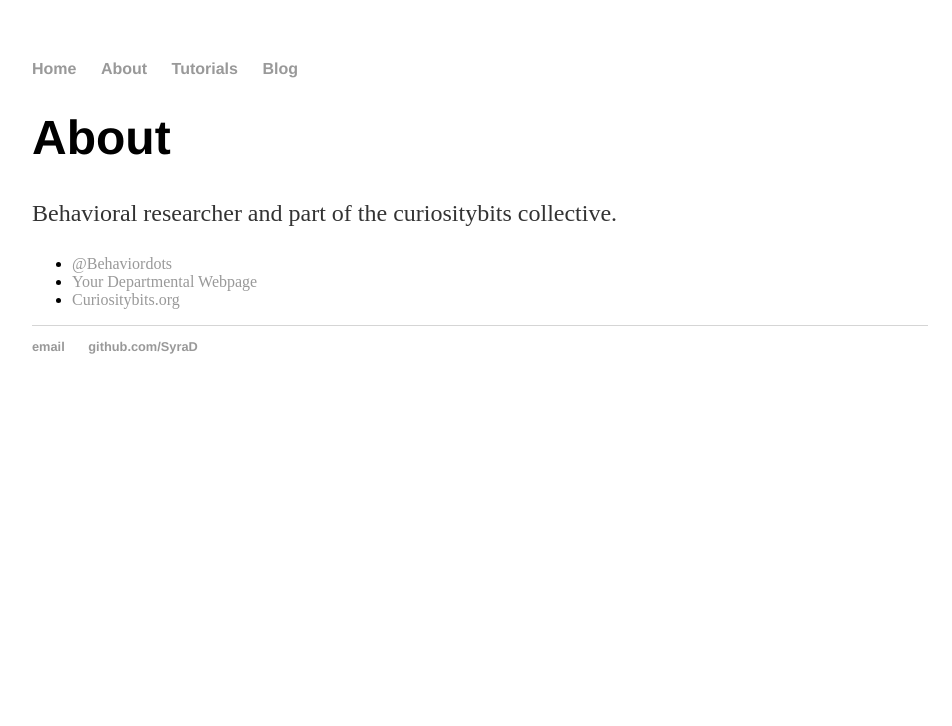
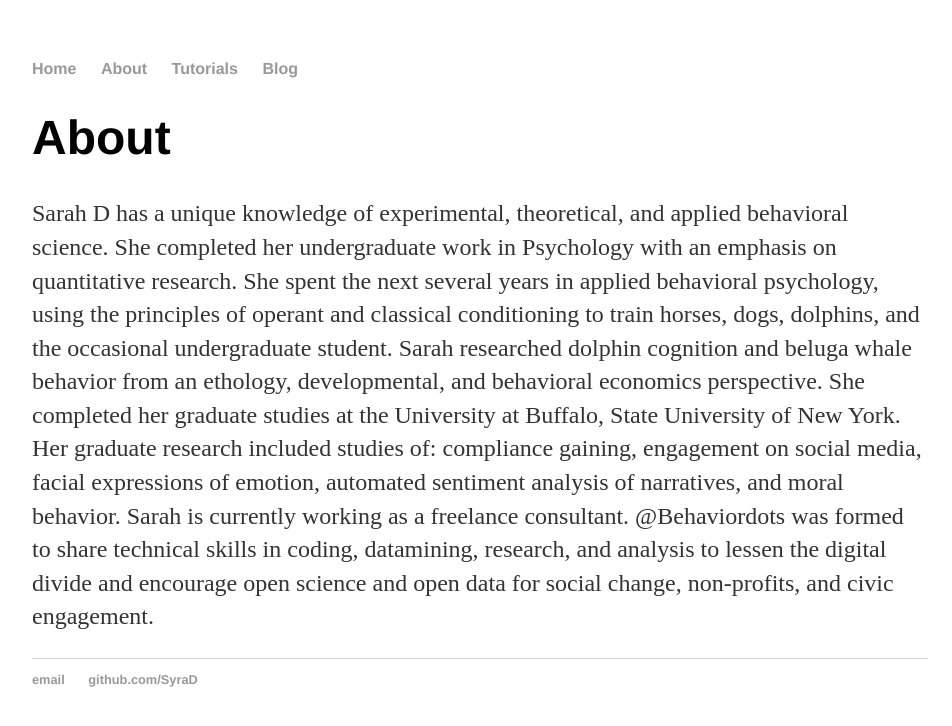
Before and after one commit to SyraD/SyraD.github.io, a Jekyll site: the page built from about/index.html, in a window 1280 px wide. Shown: the top 726 px of the page, without its empty margins (160-1112 px from the left). Built offline with Jekyll 4.4.1, drawn with Linux system fonts in a browser that asks for light colours.

Commit message:
updated bio

```diff
--- a/about/index.html
+++ b/about/index.html
@@ -3,13 +3,14 @@ layout: default
 title: About Sarahd
 ---
 
-		<div class="about">
-			<h1>About</h1>
-			<p>Behavioral researcher and part of the curiositybits collective.</p>
 
-			<ul class="contacts">
-				<li><a href="#">@Behaviordots</a></li>
-				<li><a href="#">Your Departmental Webpage</a></li>
-				<li><a href="#">Curiositybits.org</a></li>
-				</ul>
-		</div>
+<div class="about">
+
+
+<h1>About</h1>
+
+<p>Sarah D has a unique knowledge of experimental, theoretical, and applied behavioral science. She completed her undergraduate work in Psychology with an emphasis on quantitative research. She spent the next several years in applied behavioral psychology, using the principles of operant and classical conditioning to train horses, dogs, dolphins, and the occasional undergraduate student. Sarah researched dolphin cognition and beluga whale behavior from an ethology, developmental, and behavioral economics perspective. She completed her graduate studies at the University at Buffalo, State University of New York. Her graduate research included studies of: compliance gaining, engagement on social media, facial expressions of emotion, automated sentiment analysis of narratives, and moral behavior.  Sarah is currently working as a freelance consultant. @Behaviordots was formed to share technical skills in coding, datamining, research, and analysis to lessen the digital divide and encourage open science and open data for social change, non-profits, and civic engagement. </p>
+
+
+
+</div>
```
